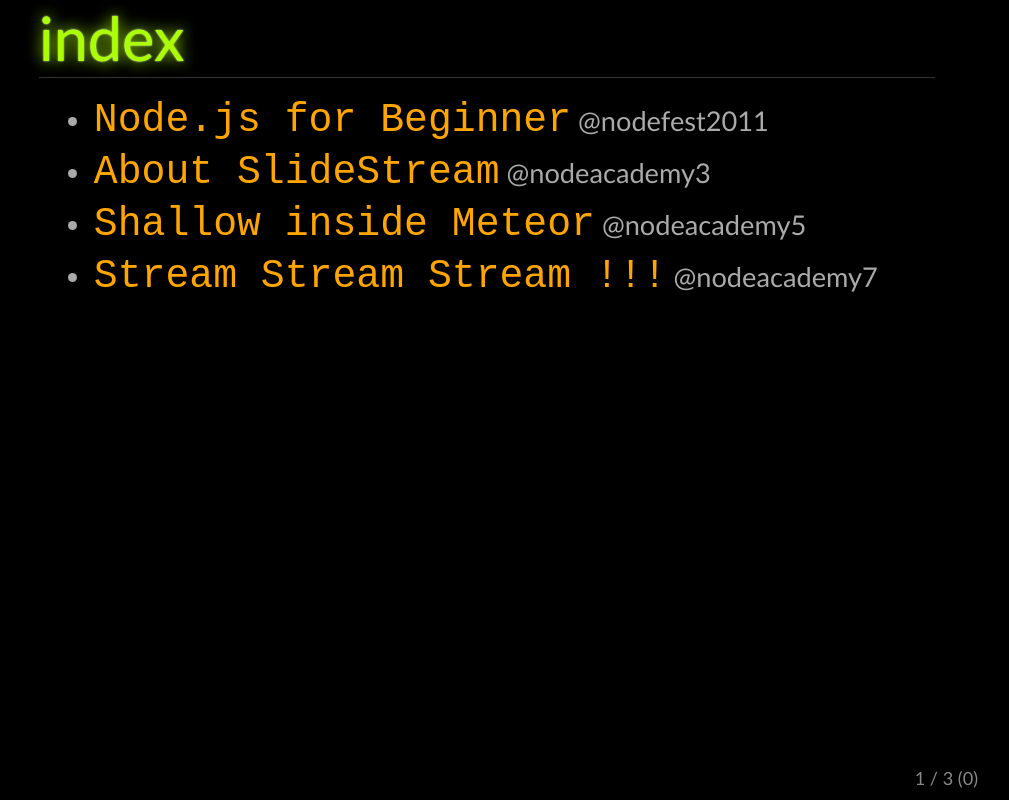
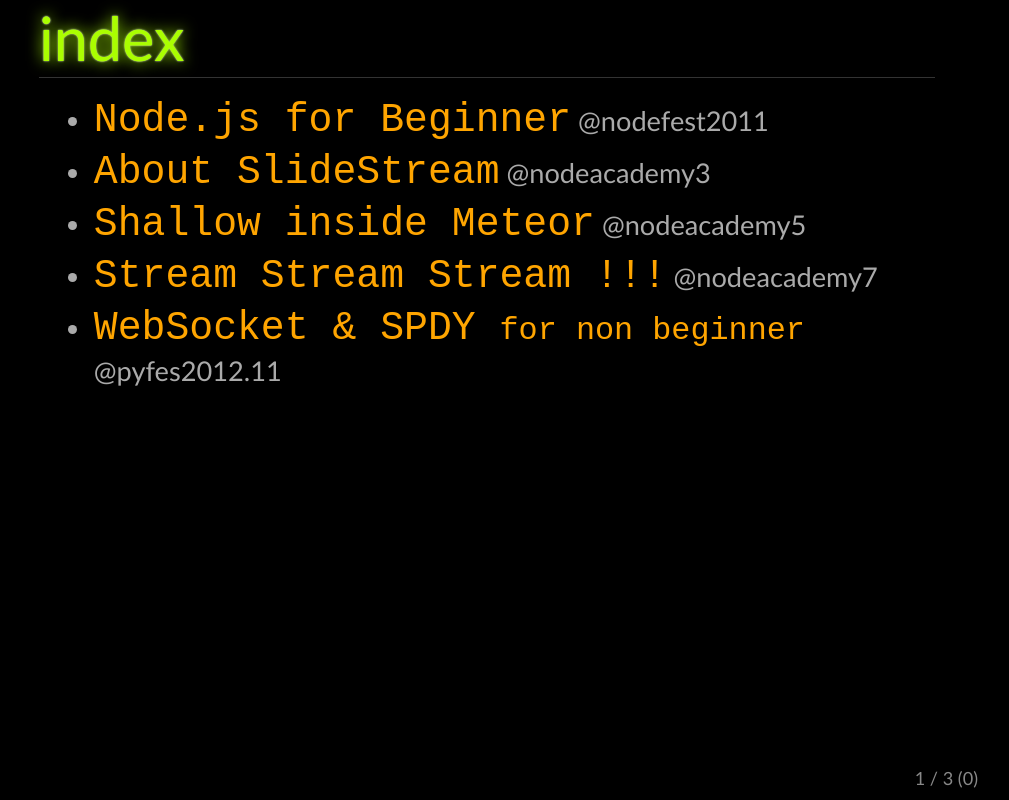
Before and after one commit to Jxck/SlideStream, a website: page index.html in a window 1280 px wide. Shown: the top 800 px of the page, without its empty margins (153-1162 px from the left). Drawn offline with nearby package versions, Linux system fonts and the light colour scheme; no server answers.

Commit message:
update index

```diff
--- a/index.html
+++ b/index.html
@@ -38,6 +38,7 @@
     <li><a href="slides/nodeacademy3.html">About SlideStream</a> @nodeacademy3</li>
     <li><a href="slides/nodeacademy5.html">Shallow inside Meteor</a> @nodeacademy5</li>
     <li><a href="slides/nodeacademy7.html">Stream Stream Stream !!!</a> @nodeacademy7</li>
+    <li><a href="slides/pyfes2012.11.html">WebSocket &amp; SPDY <span class="small" style="font-size: 0.8em">for non beginner</span></a> @pyfes2012.11</li>
   </ul>
 </section>
 
```
